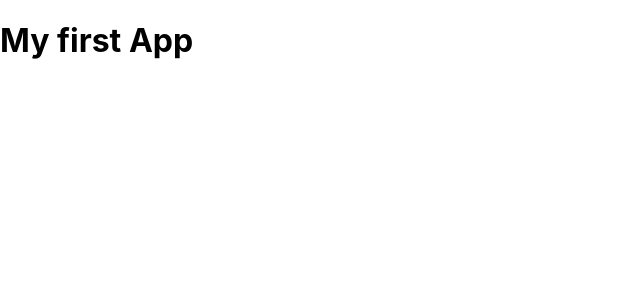
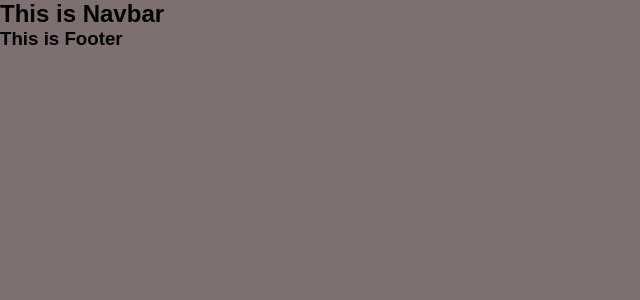
Before and after one commit to jawid-fakhari/my-first-app, a React (Create React App) app: page / in a window 1280 px wide. Shown: the top 300 px of the page, without its empty margins (0-640 px from the left). Built offline with nearby package versions, Linux system fonts and the light colour scheme.

Commit message:
how to add components

```diff
--- a/src/App.js
+++ b/src/App.js
@@ -1,9 +1,24 @@
 function App() {
   return (
-    <div className="App">
-      <header className="App-header">
-        <h1>My first App</h1>
-      </header>
+    <div>
+      <Navbar />
+      <Footer />
+    </div>
+  );
+}
+
+function Navbar() {
+  return (
+    <div>
+      <h2>This is Navbar</h2>
+    </div>
+  );
+}
+
+function Footer() {
+  return (
+    <div>
+      <h3>This is Footer</h3>
     </div>
   );
 }
--- a/src/index.css
+++ b/src/index.css
@@ -1,13 +1,20 @@
+* {
+  margin: 0;
+  padding: 0;
+  box-sizing: border-box;
+  font-family: Arial, sans-serif;
+}
 body {
   margin: 0;
-  font-family: -apple-system, BlinkMacSystemFont, 'Segoe UI', 'Roboto', 'Oxygen',
-    'Ubuntu', 'Cantarell', 'Fira Sans', 'Droid Sans', 'Helvetica Neue',
+  font-family: -apple-system, BlinkMacSystemFont, "Segoe UI", "Roboto", "Oxygen",
+    "Ubuntu", "Cantarell", "Fira Sans", "Droid Sans", "Helvetica Neue",
     sans-serif;
   -webkit-font-smoothing: antialiased;
   -moz-osx-font-smoothing: grayscale;
+  background-color: rgb(126, 111, 113);
 }
 
 code {
-  font-family: source-code-pro, Menlo, Monaco, Consolas, 'Courier New',
+  font-family: source-code-pro, Menlo, Monaco, Consolas, "Courier New",
     monospace;
 }
```
Also changed, not shown: src/index.js (+6 -6 lines).
